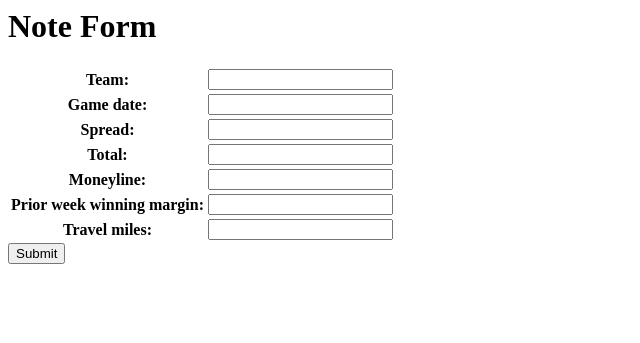
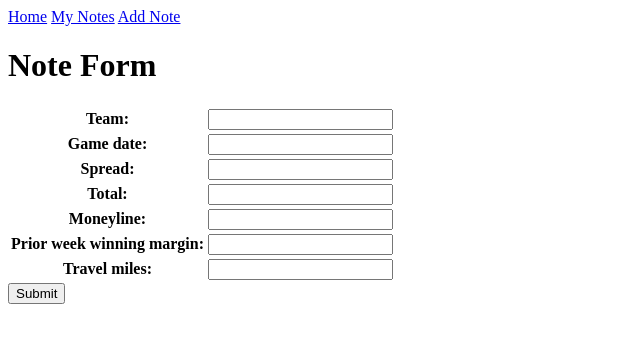
Before and after one commit to Rtkmak14/NFL-Betting-Tracker, a Django app: page /notes/new/ in a window 1280 px wide. Shown: the top 343 px of the page, without its empty margins (0-640 px from the left). Run offline with Django 5.2, Linux system fonts and the light colour scheme.

Commit message:
base.html updates for nav

```diff
--- a/NFL_Betting_Tracker/main_app/templates/base.html
+++ b/NFL_Betting_Tracker/main_app/templates/base.html
@@ -9,7 +9,12 @@
     {% endblock %}
   </head>
   <body>
-     {% block content %}
-     {% endblock %}
+     <nav>
+        <a href="{% url 'home' %}">Home</a>
+        <a href="{% url 'note_list' %}">My Notes</a>
+        <a href="{% url 'note_create' %}">Add Note</a>
+     </nav>
+    {% block content %}
+    {% endblock %}
   </body>
 </html>
--- a/NFL_Betting_Tracker/main_app/templates/notes/note_detail.html
+++ b/NFL_Betting_Tracker/main_app/templates/notes/note_detail.html
@@ -1,3 +1,4 @@
+{% extends "base.html" %}
 {%block content%}
 <h1>Note Detail</h1>
 
--- a/NFL_Betting_Tracker/main_app/templates/notes/note_form.html
+++ b/NFL_Betting_Tracker/main_app/templates/notes/note_form.html
@@ -1,3 +1,4 @@
+{% extends "base.html" %}
 {% block content %}
 <h1>Note Form</h1>
 <form action="" method="POST">
--- a/NFL_Betting_Tracker/main_app/templates/notes/note_list.html
+++ b/NFL_Betting_Tracker/main_app/templates/notes/note_list.html
@@ -1,3 +1,4 @@
+{% extends "base.html" %}
 {% block content %}
 <h1>Note List</h1>
 
```
